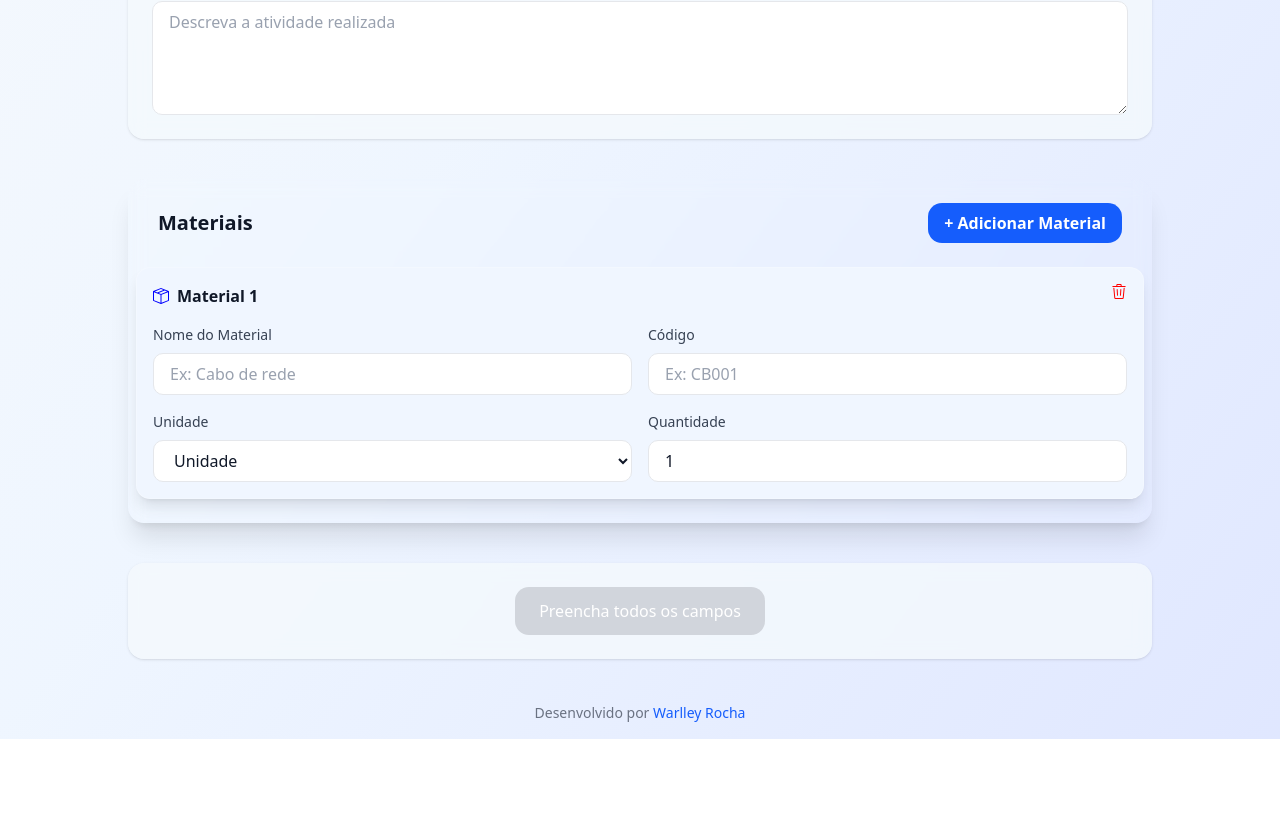
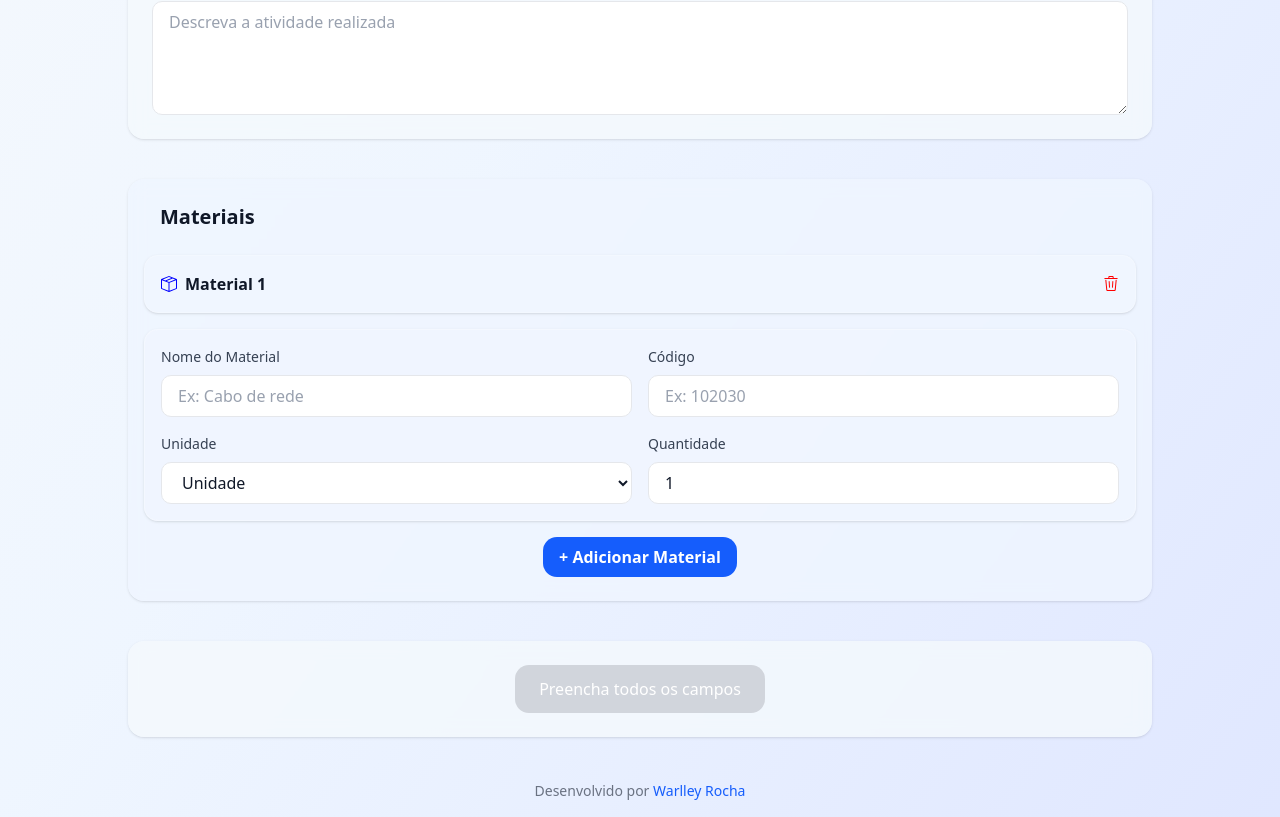
Before and after one commit to warlleyrocha/baixa-material, a React (Vite) app: page / in a window 1280 px wide. Shown: the part 1083-1900 px from the top of the page. Before the commit the page ends 1822 px from the top, so only its background shows below. Built offline with nearby package versions, Linux system fonts and the light colour scheme.

Commit message:
feat: implementar colapsáveis para gerenciamento de materiais e melhorar a interface

```diff
--- a/src/components/FormMaterial/DataMaterials.tsx
+++ b/src/components/FormMaterial/DataMaterials.tsx
@@ -1,10 +1,12 @@
-import { FormField } from './FormField';
-import { SelectField } from './SelectField';
-import type { FormData } from '../../types/formMaterial';
-import { useFieldArray } from 'react-hook-form';
+import { useFieldArray, useWatch } from 'react-hook-form';
 import type { Control, FieldErrors, UseFormRegister } from 'react-hook-form';
+import type { FormData } from '@/types/formMaterial';
+import { useState } from 'react';
 import { GoTrash } from 'react-icons/go';
 import { BsBoxSeam } from 'react-icons/bs';
+import { Collapsible, CollapsibleContent, CollapsibleTrigger } from '@/components/ui/collapsible';
+import { FormField } from '@/components/FormMaterial/FormField';
+import { SelectField } from '@/components/FormMaterial/SelectField';
 
 type DataMaterialsProps = {
   readonly register: UseFormRegister<FormData>;
@@ -18,60 +20,77 @@ export function DataMaterials({ register, errors, control }: DataMaterialsProps)
     name: 'materials',
   });
 
+  const materialValues = useWatch({
+    control,
+    name: 'materials',
+    defaultValue: [],
+  });
+
+  // Estado para controlar quais materiais estão abertos
+  const [openItems, setOpenItems] = useState<boolean[]>(fields.map((_, i) => i === 0));
+
+  const handleAppend = () => {
+    append({ name: '', code: '', quantity: 1, unit: 'unidade' });
+    setOpenItems((prev) => [...prev.map(() => false), true]); // fecha todos os antigos, abre o novo
+  };
+
+  const handleRemove = (index: number) => {
+    remove(index);
+    setOpenItems((prev) => prev.filter((_, i) => i !== index));
+  };
+
   return (
-    <div className="bg-[##eff5ff]/80 backdrop-blur-sm rounded-2xl shadow-xl border-0 pt-[24px] transform hover:scale-[1.01] transition-all duration-300">
+    <div className="bg-[#eff5ff]/80 backdrop-blur-sm rounded-2xl shadow border-0 pt-6 transform hover:scale-[1.01] transition-all duration-300">
       {/* Cabeçalho da seção */}
-      <div className="flex justify-between items-center px-[30px]">
+      <div className="flex justify-between items-center px-8">
         <h2 className="flex items-center space-x-2 text-xl font-semibold text-gray-900">
           <span>Materiais</span>
         </h2>
-        <button
-          type="button"
-          onClick={() => append({ name: '', code: '', quantity: 1, unit: 'unidade' })}
-          className="w-[120px] h-[36px] sm:w-auto sm:h-auto sm:px-4 sm:py-2 bg-blue-600 text-white rounded-xl hover:bg-blue-700 transition-colors flex items-center justify-center text-md sm:text-base font-semibold"
-        >
-          <span className="sm:hidden">+</span>
-          <span className="hidden sm:flex sm:items-center">+ Adicionar Material</span>
-        </button>
       </div>
 
       {/* Lista de materiais */}
-      <div className="py-6 px-2 ">
+      <div className="py-6 px-4 space-y-4">
         {fields.length === 0 ? (
-          <div className="space-y-4">
-            <div className="text-center py-8 text-gray-500">
-              <div className="w-16 h-16 mx-auto mb-4 bg-gray-100 rounded-full flex items-center justify-center">
-                <div className="w-8 h-8 flex items-center justify-center">
-                  <div className="w-6 h-0.5 bg-gray-400 rounded"></div>
+          <div className="flex flex-col items-center justify-center py-8 text-gray-500">
+            <button className="flex flex-col items-center" onClick={handleAppend}>
+              <div className="w-16 h-16 mb-4 bg-gray-100 rounded-full flex items-center justify-center relative">
+                <div className="w-6 h-0.5 bg-gray-400 rounded absolute rotate-0"></div>
                 <div className="w-0.5 h-6 bg-gray-400 rounded absolute"></div>
               </div>
-              </div>
               <p className="text-lg mb-2">Nenhum material adicionado ainda</p>
-              <p className="text-sm">Clique em "Adicionar Material" para começar</p>
-            </div>
+              <p className="text-sm">Clique para começar</p>
+            </button>
           </div>
         ) : (
-          <div className="space-y-4">
+          <>
             {fields.map((field, index) => (
-              <div
+              <Collapsible
                 key={field.id}
-                className={`
-                  bg-[#f0f6ff] backdrop-blur-sm border border-white/20 rounded-xl p-4
-                  shadow-lg hover:shadow-xl
-
-                `}
+                open={openItems[index]}
+                onOpenChange={(val) =>
+                  setOpenItems((prev) => {
+                    const newState = [...prev];
+                    newState[index] = val;
+                    return newState;
+                  })
+                }
               >
-                <div className="pb-4 flex justify-between">
+                <CollapsibleTrigger asChild>
+                  <div className="flex justify-between items-center p-4 bg-[#f0f6ff] border border-white/20 rounded-xl cursor-pointer shadow">
                     <div className="flex items-center space-x-2">
                       <BsBoxSeam color="blue" />
-                    <h3 className="flex items-center space-x-2 text-md font-semibold text-gray-900">
-                      Material {index + 1}
+                      <h3 className="text-md font-semibold text-gray-900">
+                        {materialValues[index]?.name
+                          ? materialValues[index].name
+                          : `Material ${index + 1}`}
                       </h3>
                     </div>
-                  {fields.length > 0 && <GoTrash color="red" onClick={() => remove(index)} />}
+                    <GoTrash color="red" onClick={() => handleRemove(index)} />
                   </div>
+                </CollapsibleTrigger>
 
-                <div className="grid grid-cols-1 md:grid-cols-2 gap-4">
+                <CollapsibleContent>
+                  <div className="grid grid-cols-1 md:grid-cols-2 gap-4 mt-4 p-4 bg-[#f0f6ff]/80 rounded-xl border border-white/20 shadow">
                     <FormField<FormData>
                       id={`material-name-${index}`}
                       name={`materials.${index}.name`}
@@ -85,7 +104,7 @@ export function DataMaterials({ register, errors, control }: DataMaterialsProps)
                       id={`material-code-${index}`}
                       name={`materials.${index}.code`}
                       label="Código"
-                    placeholder="Ex: CB001"
+                      placeholder="Ex: 102030"
                       maxLength={12}
                       register={register}
                       error={errors.materials?.[index]?.code}
@@ -116,9 +135,21 @@ export function DataMaterials({ register, errors, control }: DataMaterialsProps)
                       error={errors.materials?.[index]?.quantity}
                     />
                   </div>
+                </CollapsibleContent>
+              </Collapsible>
+            ))}
+
+            <div className="flex justify-center mt-4">
+              <button
+                type="button"
+                onClick={handleAppend}
+                className="w-[120px] h-[36px] sm:w-auto sm:h-auto sm:px-4 sm:py-2 bg-blue-600 text-white rounded-xl hover:bg-blue-700 transition-colors flex items-center justify-center text-md sm:text-base font-semibold"
+              >
+                <span className="sm:hidden">+</span>
+                <span className="hidden sm:flex sm:items-center">+ Adicionar Material</span>
+              </button>
             </div>
-            ))}
-          </div>
+          </>
         )}
       </div>
     </div>
```
Lines whose indentation alone changed are shown as unchanged.
